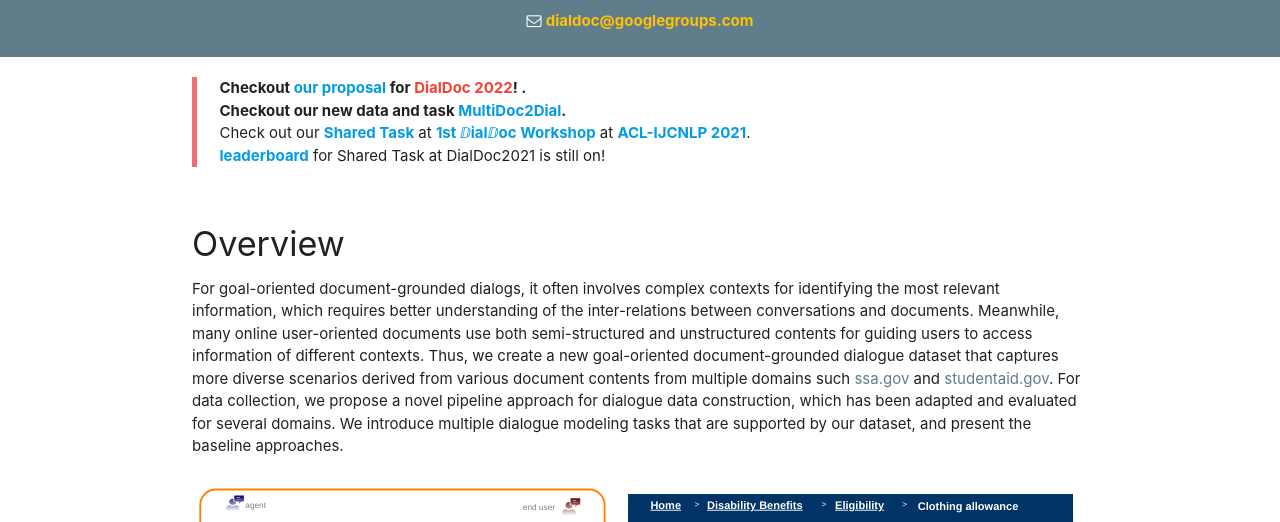
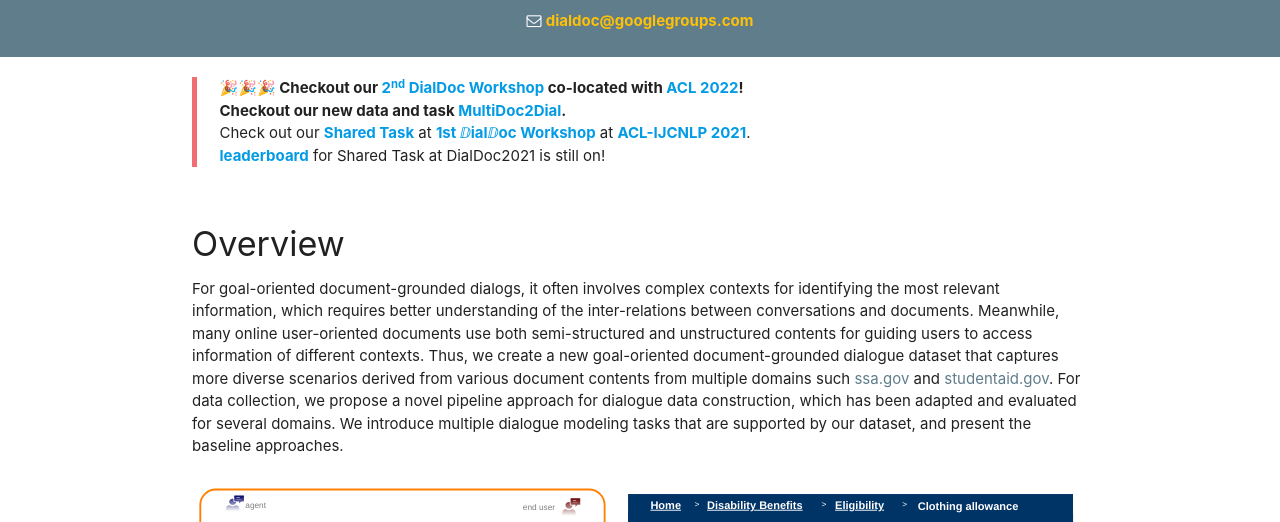
Before and after one commit to songfeng/doc2dial.github.io, a plain HTML site: page index.html in a window 1280 px wide. Shown: the part 212-734 px from the top of the page. Drawn offline with nearby package versions, Linux system fonts and the light colour scheme.

Commit message:
Update index.html

```diff
--- a/index.html
+++ b/index.html
@@ -39,7 +39,7 @@
     <div class="content">
       <blockquote>
         <ul>
-          <li><b>Checkout <a href="workshop2022">our proposal</a> for <span class="red-text">DialDoc 2022</span>! .</b></li>
+          <li><b>🎉🎉🎉 Checkout our <a href="workshop2022">2<sup>nd</sup> DialDoc Workshop</a> co-located with <a href="https://www.2022.aclweb.org/">ACL 2022</a>! </b></li>
           <li><b>Checkout our new data and task <a href="multidoc2dial">MultiDoc2Dial</a>.</b></li>
           <li>Check out our <a href="workshop2021/shared.html"><b>Shared Task</b></a> at <a href="workshop2021"><b>1st
             <span>&#x2145;ial</span><span>&#x2145;oc</span> Workshop</b></a> at <a
```
